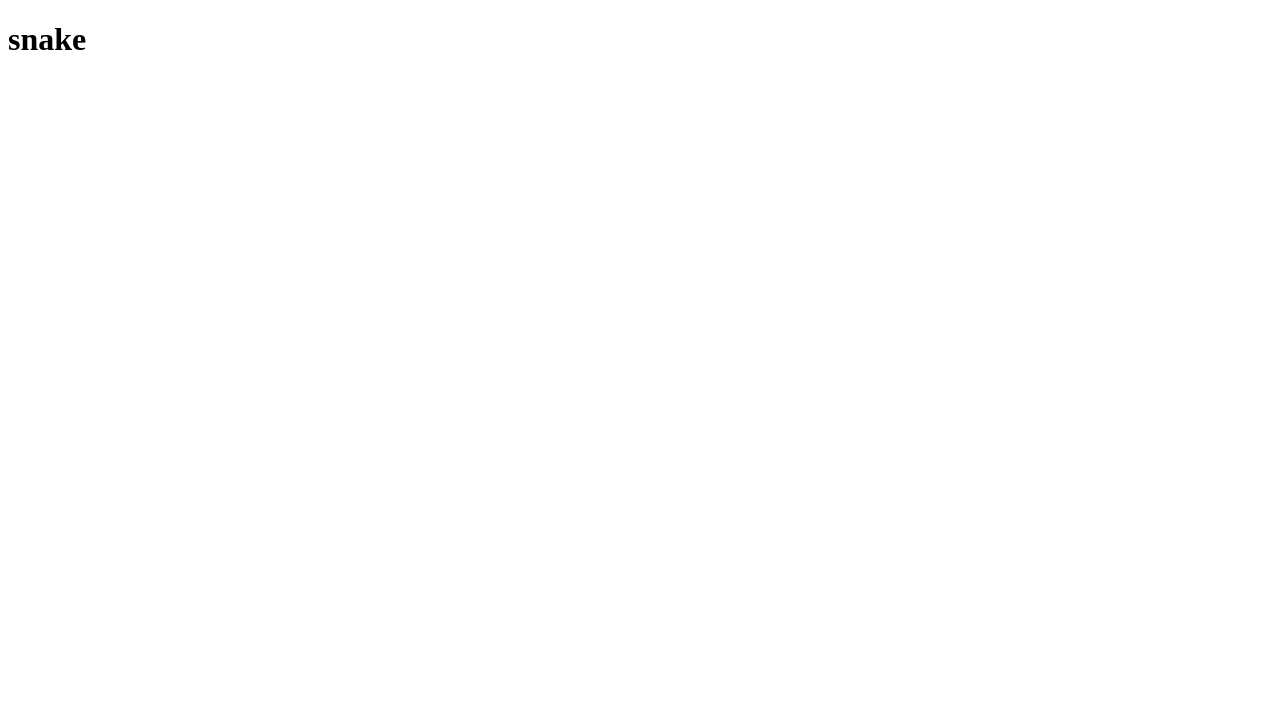
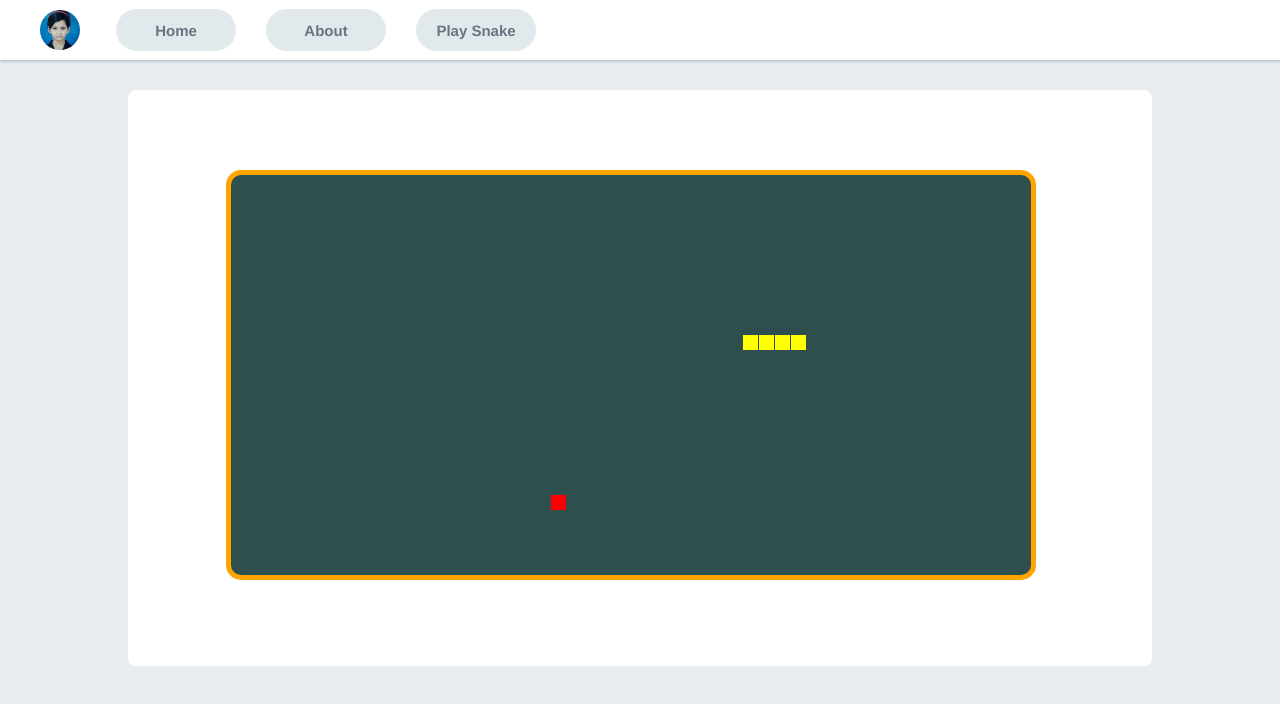
Before and after one commit to sasmitarani456/Sasmitarani456.github.io, a plain HTML site: page snake.html in a window 1280 px wide. Drawn offline with Linux system fonts and the light colour scheme.

Commit message:
my third commit

```diff
--- /dev/null
+++ b/js/snake.js
@@ -0,0 +1,101 @@
+var canvas = document.getElementById("game");
+var context = canvas.getContext("2d");
+var grid = 16;
+var count = 0;
+
+var snake = {
+  x: 160,
+  y: 160,
+
+  dx: grid,
+  dy: 0,
+
+  cells: [],
+
+  maxCells: 4
+};
+var apple = {
+  x: 320,
+  y: 320
+};
+
+function getRandomInt(min, max) {
+  return Math.floor(Math.random() * (max - min)) + min;
+}
+
+function loop() {
+  requestAnimationFrame(loop);
+  if (++count < 4) {
+    return;
+  }
+  count = 0;
+  context.clearRect(0, 0, canvas.width, canvas.height);
+
+  snake.x += snake.dx;
+  snake.y += snake.dy;
+
+  if (snake.x < 0) {
+    snake.x = canvas.width - grid;
+  } else if (snake.x >= canvas.width) {
+    snake.x = 0;
+  }
+
+  if (snake.y < 0) {
+    snake.y = canvas.height - grid;
+  } else if (snake.y >= canvas.height) {
+    snake.y = 0;
+  }
+
+  snake.cells.unshift({ x: snake.x, y: snake.y });
+
+  if (snake.cells.length > snake.maxCells) {
+    snake.cells.pop();
+  }
+
+  context.fillStyle = "red";
+  context.fillRect(apple.x, apple.y, grid - 1, grid - 1);
+
+  context.fillStyle = "yellow";
+  snake.cells.forEach(function(cell, index) {
+    context.fillRect(cell.x, cell.y, grid - 1, grid - 1);
+
+    if (cell.x === apple.x && cell.y === apple.y) {
+      snake.maxCells++;
+
+      apple.x = getRandomInt(0, 25) * grid;
+      apple.y = getRandomInt(0, 25) * grid;
+    }
+
+    for (var i = index + 1; i < snake.cells.length; i++) {
+      if (cell.x === snake.cells[i].x && cell.y === snake.cells[i].y) {
+        snake.x = 160;
+        snake.y = 160;
+        snake.cells = [];
+        snake.maxCells = 4;
+        snake.dx = grid;
+        snake.dy = 0;
+        apple.x = getRandomInt(0, 25) * grid;
+        apple.y = getRandomInt(0, 25) * grid;
+        alert("GAME OVER");
+      }
+    }
+  });
+}
+
+document.addEventListener("keydown", function(e) {
+  if (e.which === 37 && snake.dx === 0) {
+    snake.dx = -grid;
+    snake.dy = 0;
+  } else if (e.which === 38 && snake.dy === 0) {
+    snake.dy = -grid;
+    snake.dx = 0;
+  } else if (e.which === 39 && snake.dx === 0) {
+    snake.dx = grid;
+    snake.dy = 0;
+  } else if (e.which === 40 && snake.dy === 0) {
+    snake.dy = grid;
+    snake.dx = 0;
+  }
+});
+
+requestAnimationFrame(loop);
--- a/snake.html
+++ b/snake.html
@@ -1,12 +1,37 @@
 <!DOCTYPE html>
 <html lang="en">
-<head>
-    <meta charset="UTF-8">
-    <meta name="viewport" content="width=<device-width>, initial-scale=1.0">
-    <meta http-equiv="X-UA-Compatible" content="ie=edge">
+  <head>
+    <meta charset="UTF-8" />
+    <meta name="viewport" content="width=device-width, initial-scale=1.0" />
+    <meta http-equiv="X-UA-Compatible" content="ie=edge" />
     <title>Document</title>
-</head>
-<body>
-    <h1>snake</h1>
-</body>
+    <link rel="stylesheet" type="text/css" href="./styles/style.css" />
+  </head>
+  <body>
+    <div class="nav_container nav_container_about">
+      <div id="avatar_container_about">
+        <img
+          id="avatar_about"
+          src="./images/IMG-20171001-WA0027.jpg"
+          alt="Sasmita"
+          obj
+        />
+      </div>
+      <div class="nav_link_container">
+        <a class="nav_link" href="./index.html">Home</a>
+      </div>
+      <div class="nav_link_container">
+        <a class="nav_link" href="./about.html">About</a>
+      </div>
+      <div class="nav_link_container">
+        <a class="nav_link nav_link_selected" href="./snake.html">Play Snake</a>
+      </div>
+    </div>
+    <div class="about_body">
+      <div class="about_pane">
+        <canvas id="game" width="800" height="400"></canvas>
+      </div>
+    </div>
+    <script src="./js/snake.js"></script>
+  </body>
 </html>
--- a/styles/style.css
+++ b/styles/style.css
@@ -97,3 +97,53 @@ body {
     font-weight: bold;
     letter-spacing: 0.1px;
 }
+/*
+  ---------------- about page --------------
+*/
+.nav_container_about {
+  padding-left: 40px;
+}
+#avatar_container_about {
+  width: 40px;
+  height: 100%;
+  background-color: #fff;
+  display: flex;
+  align-items: center;
+  margin-right: 15px;
+}
+#avatar_about {
+  width: 40px;
+  height: 40px;
+  border-radius: 20px;
+  object-fit: cover;
+}
+.about_body{
+  display: flex;
+  justify-content: center;
+}
+.about_pane{
+  width: 80vw;
+  height: 45vw;
+  margin-top: 30px;
+  background-color: #fff;
+  border-radius: 8px;
+  padding: 30px 48px;
+  box-sizing: border-box;
+}
+.about_label_text{
+  font-size: 30px;
+  font-weight: 900;
+  margin-bottom: 20px;
+}
+.about_label_content{
+  font-size: 16px;
+  color: #757575;
+  line-height: 150%;
+}
+
+#game {
+  border: 5px solid orange;
+  background-color: darkslategray;
+  margin: 50px;
+    border-radius: 15px;
+}
```
Also changed, not shown: about.html (+46 -8 lines).
